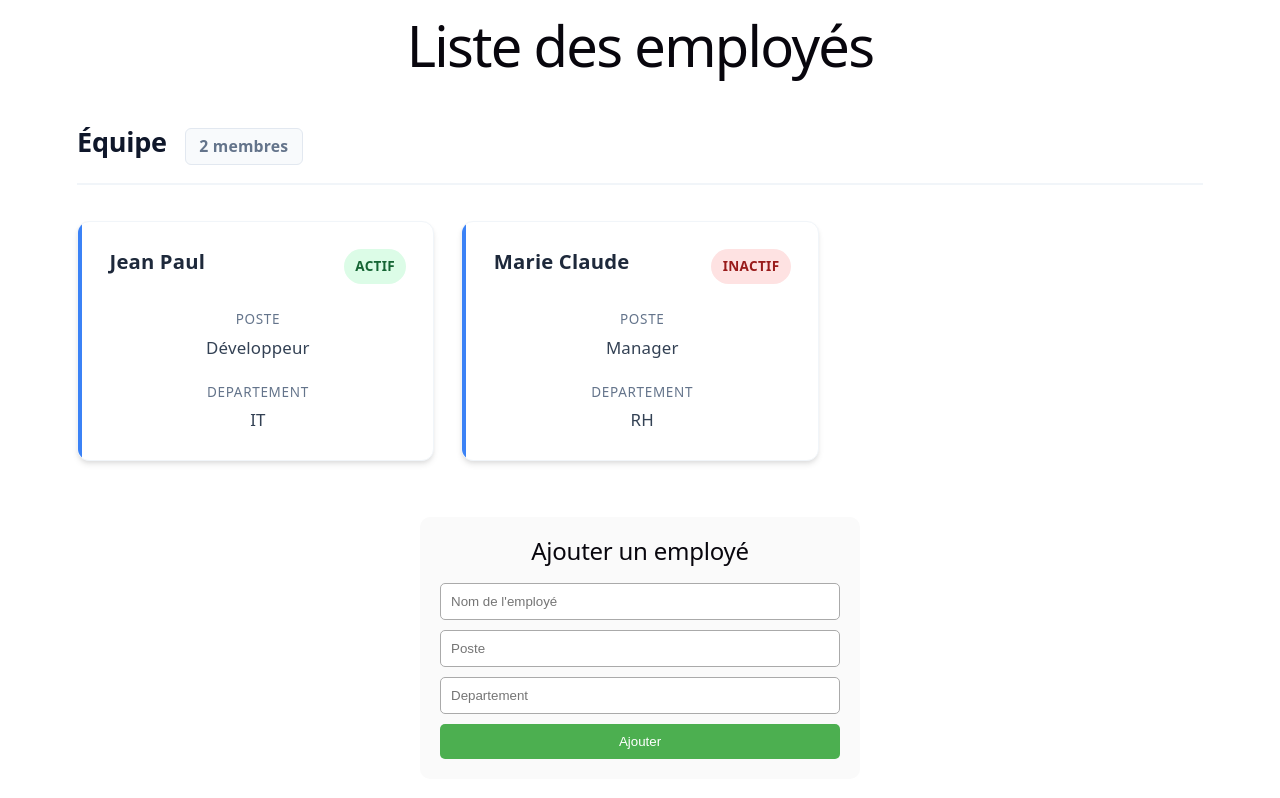
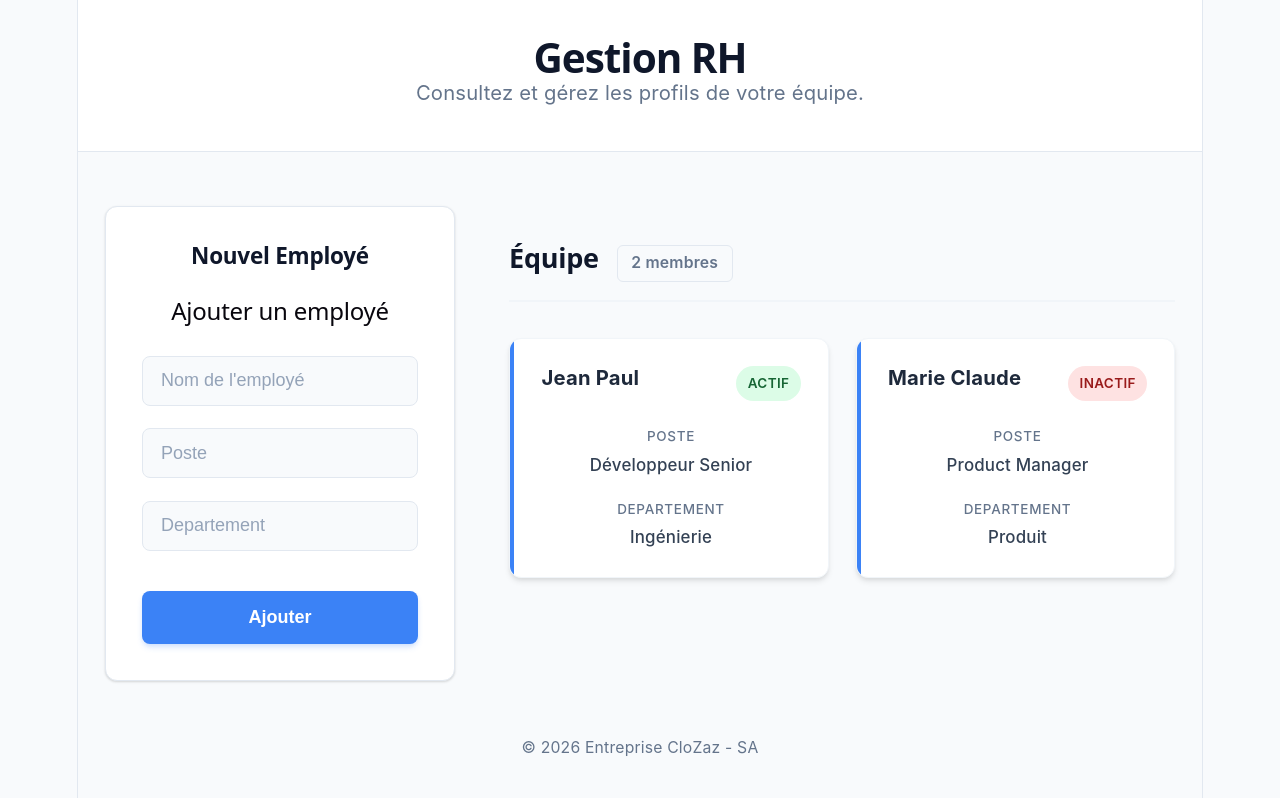
Before and after one commit to Zaz528/EmployeeDirectory, a React (Vite) app: page / in a window 1280 px wide. Shown: the top 798 px of the page. Built offline with nearby package versions, Linux system fonts and the light colour scheme.

Commit message:
Synchonisation changes

```diff
--- a/src/App.css
+++ b/src/App.css
@@ -1,20 +1,117 @@
-/* App.css : style global */
-.app-container {
-  max-width: 900px;
-  margin: 0 auto;
-  padding: 20px;
-  font-family: Arial, sans-serif;
-  background-color: #f5f5f5;
-  min-height: 100vh;
-
+:root {
+  --primary: #3b82f6;
+  --bg-main: #f8fafc;
+  --bg-card: #ffffff;
+  --text-main: #1e293b;
+  --text-muted: #64748b;
+  --border: #e2e8f0;
+  --shadow: 0 1px 3px 0 rgba(0, 0, 0, 0.1), 0 1px 2px 0 rgba(0, 0, 0, 0.06);
 }
 
-h1 {
-  text-align: center;
-  color: #333;
+* {
+  box-sizing: border-box;
 }
 
-h2 {
-  margin-top: 40px;
-  color: #555;
+body {
+  margin: 0;
+  padding: 0;
+  font-family: 'Inter', system-ui, -apple-system, sans-serif;
+  background-color: var(--bg-main);
+  color: var(--text-main);
+  -webkit-font-smoothing: antialiased;
 }
+
+.app-layout {
+  min-height: 100vh;
+  display: flex;
+  flex-direction: column;
+}
+
+.app-header {
+  background-color: var(--bg-card);
+  padding: 2.5rem 0;
+  border-bottom: 1px solid var(--border);
+  margin-bottom: 3rem;
+}
+
+.header-content {
+  max-width: 1200px;
+  margin: 0 auto;
+  padding: 0 1.5rem;
+}
+
+.app-title {
+  font-size: 2.25rem;
+  font-weight: 800;
+  color: #0f172a;
+  margin: 0 0 0.5rem 0;
+  letter-spacing: -0.025em;
+}
+
+.app-subtitle {
+  font-size: 1.125rem;
+  color: var(--text-muted);
+  margin: 0;
+}
+
+.container {
+  max-width: 1200px;
+  margin: 0 auto;
+  padding: 0 1.5rem;
+}
+
+.app-grid {
+  display: grid;
+  grid-template-columns: 350px 1fr;
+  gap: 3rem;
+  align-items: start;
+}
+
+.section-card {
+  background-color: var(--bg-card);
+  padding: 2rem;
+  border-radius: 12px;
+  box-shadow: var(--shadow);
+  border: 1px solid var(--border);
+}
+
+.section-title {
+  font-size: 1.25rem;
+  font-weight: 700;
+  margin: 0 0 1.5rem 0;
+  color: #0f172a;
+}
+
+.app-footer {
+  margin-top: auto;
+  padding: 3rem 0;
+  text-align: center;
+  color: var(--text-muted);
+  font-size: 0.875rem;
+}
+
+@media (max-width: 1024px) {
+  .app-grid {
+    grid-template-columns: 1fr;
+    gap: 2rem;
+  }
+
+  .app-sidebar {
+    order: 2;
+  }
+
+  .app-content {
+    order: 1;
+  }
+}
+
+@media (max-width: 640px) {
+  .app-header {
+    padding: 1.5rem 0;
+    margin-bottom: 1.5rem;
+  }
+
+  .app-title {
+    font-size: 1.75rem;
+  }
+}
--- a/src/App.jsx
+++ b/src/App.jsx
@@ -1,41 +1,51 @@
 import { useState } from "react";
 import EmployeeForm from "./components/EmployeeForm";
 import EmployeeList from "./components/EmployeeList";
+import { initialEmployees } from "./data/employees"; // Importation des données isolées
+import "./App.css";
 
- function App() {
-  // State pour stocker les employés
-  const [employees, setEmployees] = useState([
-    {
-      id: 1,
-      name: "Jean Paul",
-      position: "Développeur",
-      department: "IT",
-      status: "Actif",
-    },
-    {
-      id: 2,
-      name: "Marie Claude",
-      position: "Manager",
-      department: "RH",
-      status: "Inactif",
-    }
-  ]);
 
-  // Fonction pour ajouter un nouvel employé
+function App() {
+  const [employees, setEmployees] = useState(initialEmployees);
+
+  // Logique d'ajout simplifiée
   const addEmployee = (newEmployee) => {
-    setEmployees([...employees, newEmployee]);
+    setEmployees(prev => [...prev, { ...newEmployee, id: Date.now() }]);
   };
 
   return (
-    <div className="app-container">
-      <h1>Liste des employés</h1>
+    <div className="app-layout">
+      <header className="app-header">
+        <div className="header-content">
+          <h1 className="app-title">Gestion RH</h1>
+          <p className="app-subtitle">Consultez et gérez les profils de votre équipe.</p>
+        </div>
+      </header>
 
-      {/* Liste des employés */}
-      <EmployeeList employees={employees} />
+      <main className="app-main">
+        <div className="container">
+          <div className="app-grid">
+            {/* Formulaire - Section Sidebar */}
+            <aside className="app-sidebar">
+              <div className="section-card">
+                <h2 className="section-title">Nouvel Employé</h2>
+                <EmployeeForm addEmployee={addEmployee} />
+              </div>
+            </aside>
 
-      {/* Formulaire pour ajouter un employé */}
-      <EmployeeForm addEmployee={addEmployee} />
+            {/* Liste - Section Contenu Principal */}
+            <section className="app-content">
+              <EmployeeList employees={employees} />
+            </section>
+          </div>
+        </div>
+      </main>
+
+      <footer className="app-footer">
+        <p>&copy; 2026 Entreprise CloZaz - SA</p>
+      </footer>
     </div>
   );
 }
+
 export default App;
--- a/src/components/EmployeeForm.css
+++ b/src/components/EmployeeForm.css
@@ -1,25 +1,75 @@
 .employee-form {
-  background: #fafafa;
-  padding: 20px;
-  border-radius: 10px;
-  max-width: 400px;
-  margin: 20px auto;
   display: flex;
   flex-direction: column;
-  gap: 10px;
+  gap: 1.25rem;
+  width: 100%;
 }
 
-.employee-form input {
-  padding: 10px;
-  border-radius: 5px;
-  border: 1px solid #aaa;
+.form-group {
+  display: flex;
+  flex-direction: column;
+  gap: 0.5rem;
+}
+
+.employee-form label {
+  font-size: 0.875rem;
+  font-weight: 600;
+  color: #475569;
+  text-transform: uppercase;
+  letter-spacing: 0.025em;
+}
+
+.employee-form input,
+.employee-form select {
+  padding: 0.75rem 1rem;
+  font-size: 1rem;
+  color: #1e293b;
+  background-color: #f8fafc;
+  border: 1px solid #e2e8f0;
+  border-radius: 8px;
+  transition: all 0.2s ease;
+  width: 100%;
+  outline: none;
+}
+
+.employee-form input:focus,
+.employee-form select:focus {
+  border-color: #3b82f6;
+  background-color: #ffffff;
+  box-shadow: 0 0 0 4px rgba(59, 130, 246, 0.1);
+}
+
+.employee-form input::placeholder {
+  color: #94a3b8;
 }
 
 .employee-form button {
-  padding: 10px;
-  background: #4caf50;
-  color: white;
-  border-radius: 5px;
+  margin-top: 1rem;
+  padding: 0.875rem 1.5rem;
+  font-size: 1rem;
+  font-weight: 700;
+  color: #ffffff;
+  background-color: #3b82f6;
   border: none;
+  border-radius: 8px;
   cursor: pointer;
+  transition: all 0.2s ease;
+  box-shadow: 0 4px 6px -1px rgba(59, 130, 246, 0.2), 0 2px 4px -1px rgba(59, 130, 246, 0.1);
 }
+
+.employee-form button:hover {
+  background-color: #2563eb;
+  transform: translateY(-1px);
+  box-shadow: 0 10px 15px -3px rgba(59, 130, 246, 0.3), 0 4px 6px -2px rgba(59, 130, 246, 0.1);
+}
+
+.employee-form button:active {
+  transform: translateY(0);
+}
+
+@media (max-width: 640px) {
+  .employee-form input,
+  .employee-form button {
+    padding: 1rem;
+  }
+}
--- /dev/null
+++ b/src/data/employees.js
@@ -0,0 +1,16 @@
+export const initialEmployees = [
+  {
+    id: 1,
+    name: "Jean Paul",
+    position: "Développeur Senior",
+    department: "Ingénierie",
+    status: "Actif",
+  },
+  {
+    id: 2,
+    name: "Marie Claude",
+    position: "Product Manager",
+    department: "Produit",
+    status: "Inactif",
+  }
+];
```
